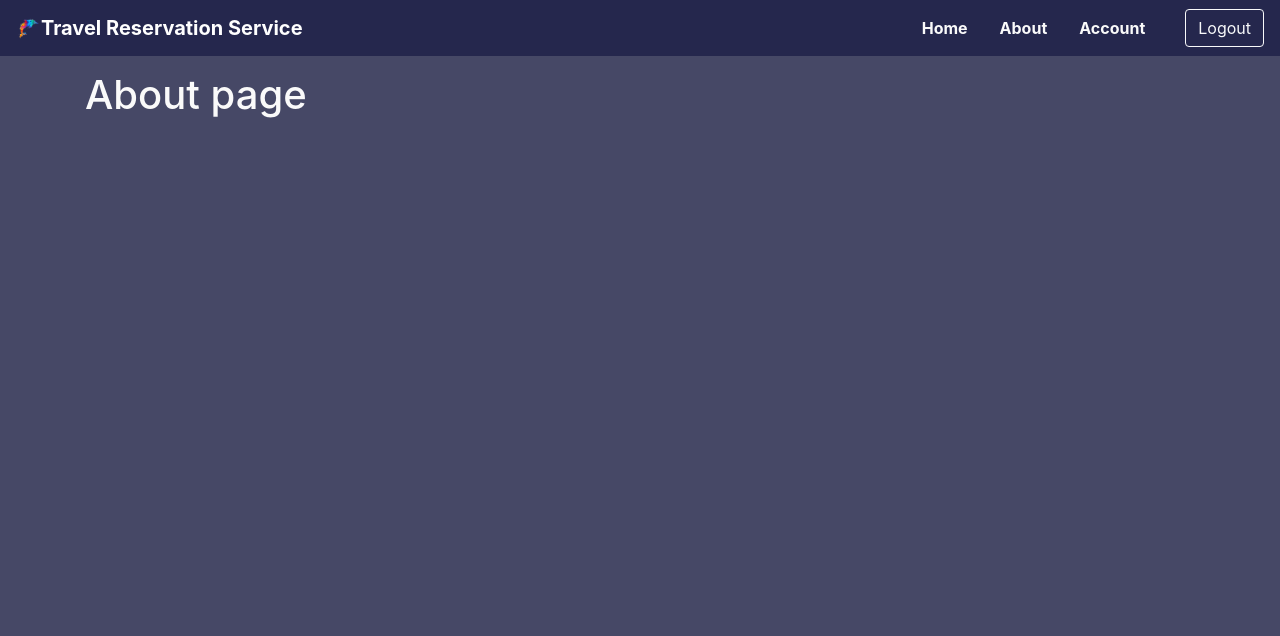
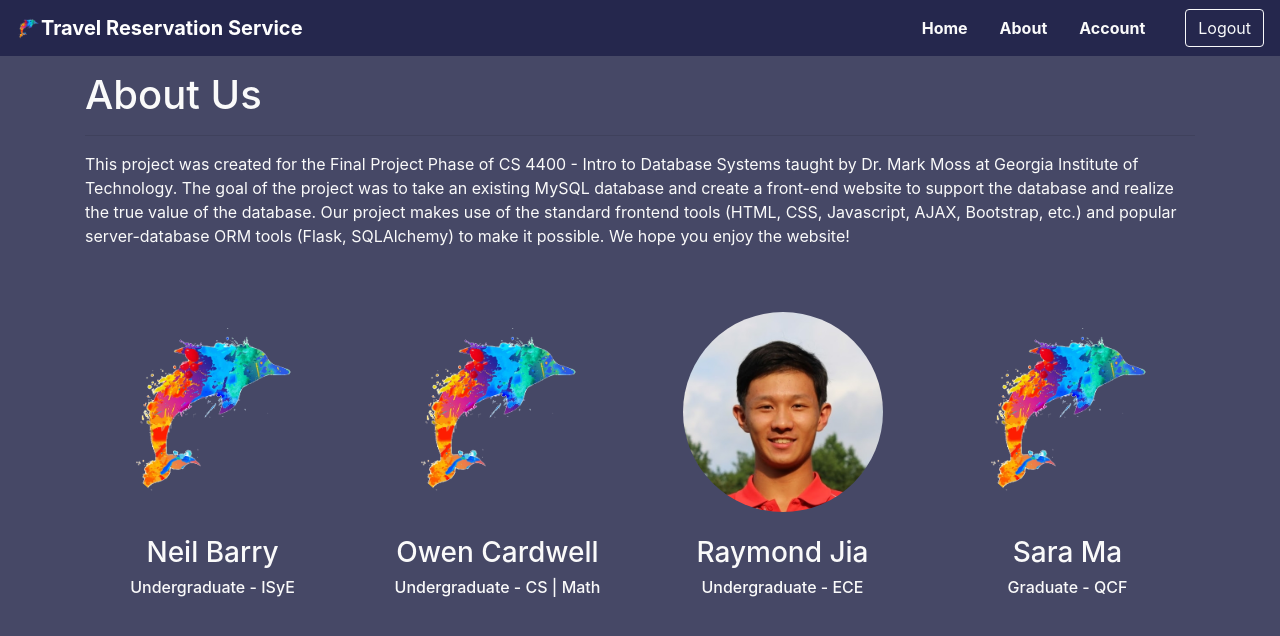
Before and after one commit to Jray810/CS4400_Team77, a Flask app: template Phase 4/templates/about.html in a window 1280 px wide. Shown: the top 636 px of the page. Run offline with Flask 2, Linux system fonts and the light colour scheme; the template is opened without the code that fills it, so the values that code supplies are empty; parts of the project's set-up code (start-up, migrations or seed data) failed here and were passed over; some libraries are stand-ins or nearby versions.

Commit message:
About page

```diff
--- a/Phase 4/templates/about.html
+++ b/Phase 4/templates/about.html
@@ -1,4 +1,38 @@
 {% extends "layout.html" %}
 {% block content %}
-    <h1 class="text-main">About page</h1>
+    <h1 class="text-main">About Us</h1>
+    <hr/>
+    <p class="text-main">
+        This project was created for the Final Project Phase of CS 4400 - Intro to Database Systems taught by Dr. Mark Moss at Georgia Institute of Technology.
+        The goal of the project was to take an existing MySQL database and create a front-end website to support the database and realize the true value of the database.
+        Our project makes use of the standard frontend tools (HTML, CSS, Javascript, AJAX, Bootstrap, etc.) and popular server-database ORM tools (Flask, SQLAlchemy) to make it possible.
+        We hope you enjoy the website!
+    </p>
+    <br><br>
+    <div class="row">
+        <div class="col text-center">
+            <img src="static/images/logo.PNG" class="rounded-circle" style="width:200px" alt="Neil Barry">
+            <br><br>
+            <h3 class="text-main">Neil Barry</h3>
+            <h6 class="text-main">Undergraduate - ISyE</h6>
+        </div>
+        <div class="col text-center">
+            <img src="static/images/logo.PNG" class="rounded-circle" style="width:200px" alt="Owen Cardwell">
+            <br><br>
+            <h3 class="text-main">Owen Cardwell</h3>
+            <h6 class="text-main">Undergraduate - CS | Math</h6>
+        </div>
+        <div class="col text-center">
+            <img src="static/images/jia.JPG" class="rounded-circle" style="width:200px" alt="Raymond Jia">
+            <br><br>
+            <h3 class="text-main">Raymond Jia</h3>
+            <h6 class="text-main">Undergraduate - ECE</h6>
+        </div>
+        <div class="col text-center">
+            <img src="static/images/logo.PNG" class="rounded-circle" style="width:200px" alt="Sara Ma">
+            <br><br>
+            <h3 class="text-main">Sara Ma</h3>
+            <h6 class="text-main">Graduate - QCF</h6>
+        </div>
+    </div>
 {% endblock content %}
```
Also changed, not shown: Phase 4/static/images/jia.JPG (added).
